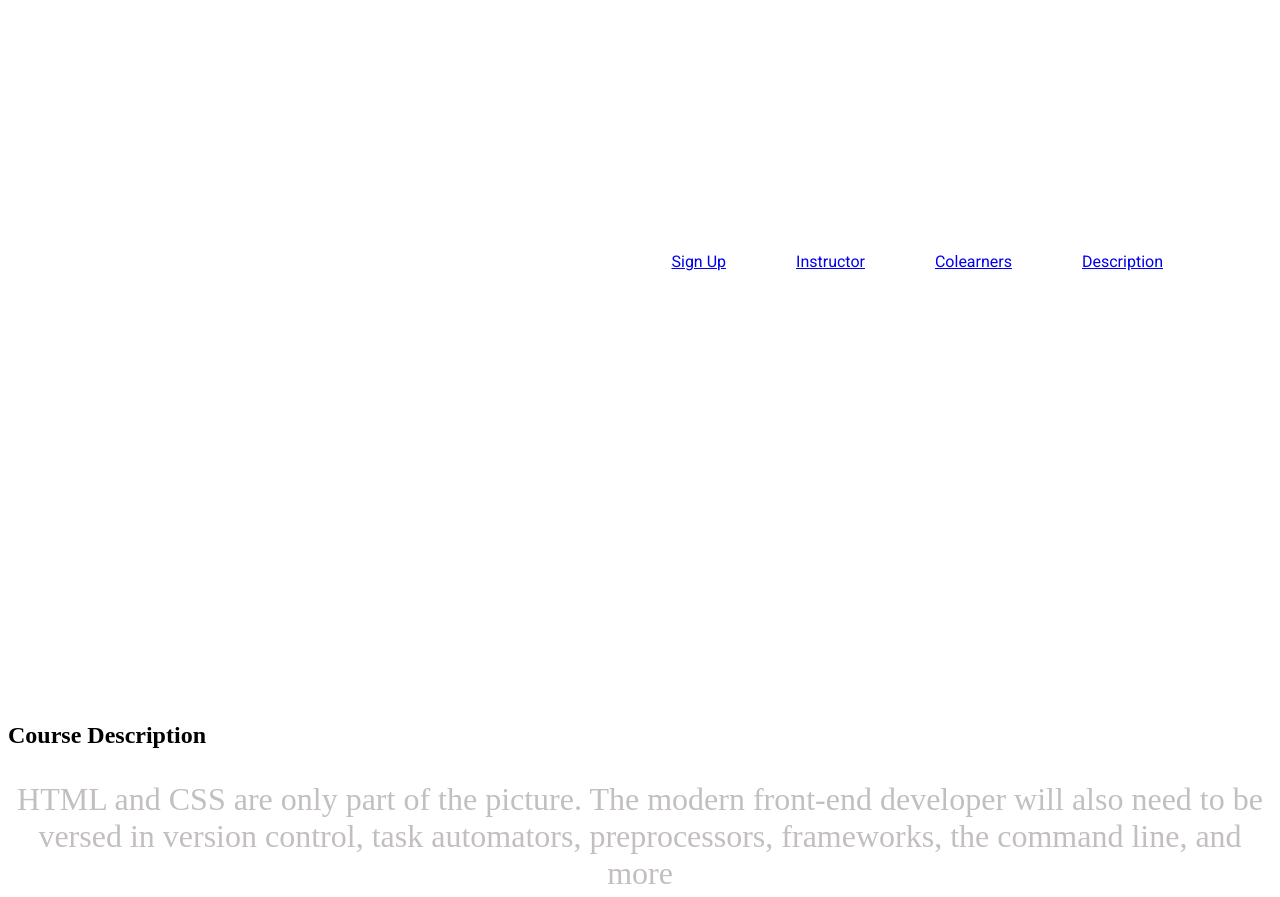
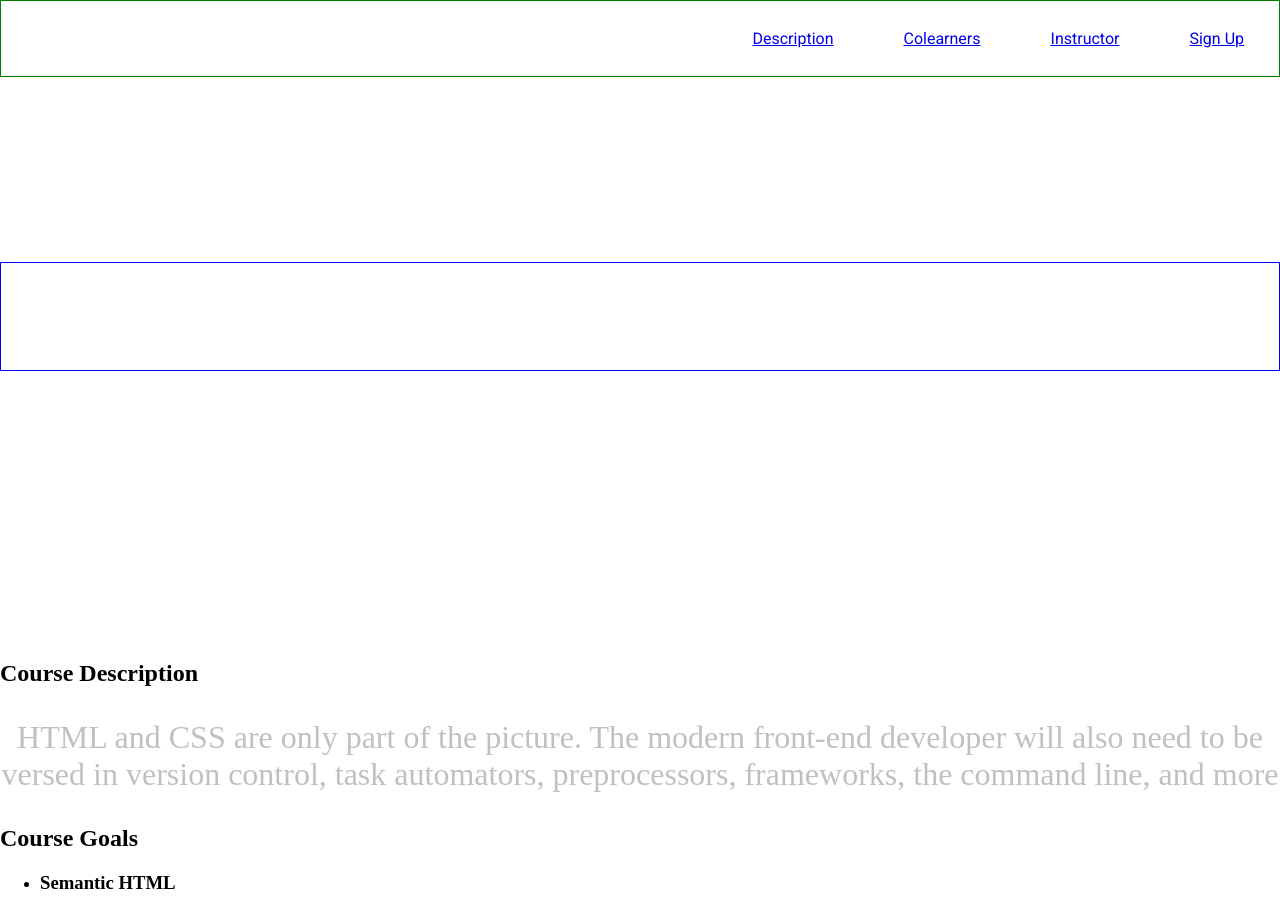
Before and after one commit to ssamonebanks/mw-2017, a plain HTML site: page MW.html in a window 1280 px wide. Shown: the top 897 px of the page. Drawn offline with Linux system fonts and the light colour scheme.

Commit message:
header page

```diff
--- a/MW.html
+++ b/MW.html
@@ -15,17 +15,19 @@
 
 
 <header>
+  <nav class="homepagenav">
+  <ul class= "homepagelist">
+    <li><a href ="#" >Description</a></li>
+    <li><a href ="#">Colearners</a></li>
+    <li><a href ="#">Instructor</a></li>
+    <li><a href ="#">Sign Up</a></li>
+  </ul>
+  </nav>
+
 <h1>Modern Web</h1>
 <p class="startingp">Starting Sep. 2017 </p>
 
-<nav class="homepagenav">
-<ul>
-  <li><a href ="#" >Description</a></li>
-  <li><a href ="#">Colearners</a></li>
-  <li><a href ="#">Instructor</a></li>
-  <li><a href ="#">Sign Up</a></li>
-</ul>
-</nav>
+
 </header>
 
 
--- a/style.css
+++ b/style.css
@@ -1,18 +1,34 @@
-ul{
-list-style-type: none;
+*::before, *::after {
+   box-sizing: border-box;
 }
 
-li a{
-  float:right;
-  display: block;
-  text-align: center;
-  padding: 28px 35px;
+body{
+  margin:0;
+  padding:0;
 }
 
+.homepagenav{
+  border: 1px solid green;
+  overflow:hidden;
+  margin-bottom:185px;
+}
 
- *::before, *::after {
-    box-sizing: border-box;
+.homepagelist{
+  float: right;
+  list-style-type: none;
+  margin: 0;
+  padding: 0;
+
 }
+.homepagelist li{
+  text-align: center;
+  display: block;
+  margin: 28px 35px;
+  text-decoration: none;
+  float: left;
+
+}
+
 
 .introtext {
   font-size:32px;
@@ -23,10 +39,11 @@ li a{
 header{
 font-family: 'Roboto', Helvetica, sans-serif;
 background-image: url("img/hero.jpg");
-width:1190px;
-height: 640px;
 background-repeat: no-repeat;
 background-size: 100%;
+
+height: 640px;
+
 }
 
 h1{
@@ -37,8 +54,10 @@ h1{
   font-family: 'Roboto', sans-serif ;
   font-weight: 100;
   margin-bottom: 5px;
+  text-align: center;
+    border: 1px solid blue;
+
 }
-
 
 
   .startingp{
@@ -50,5 +69,6 @@ h1{
     font-family: 'Roboto', sans-serif ;
     font-weight: 300;
     margin-bottom: 22px;
+    text-align: center;
   }
 }
```
